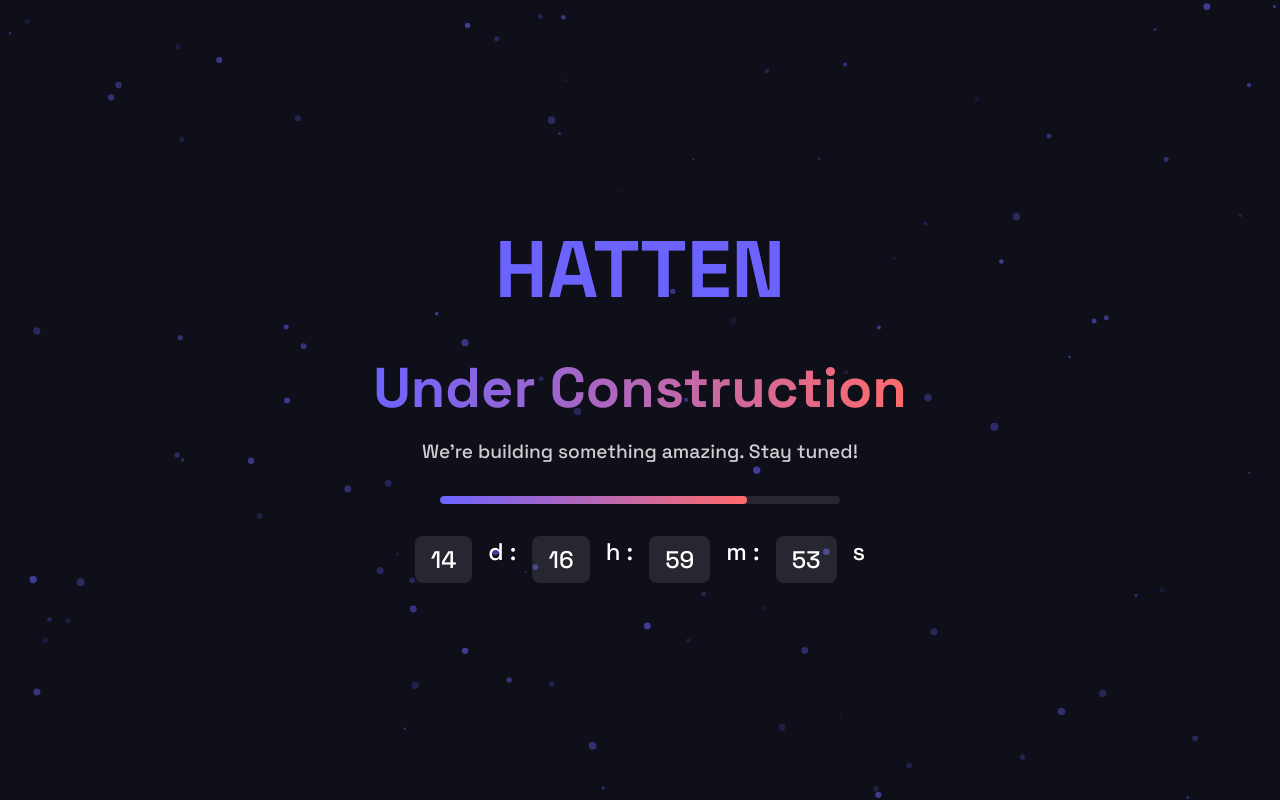
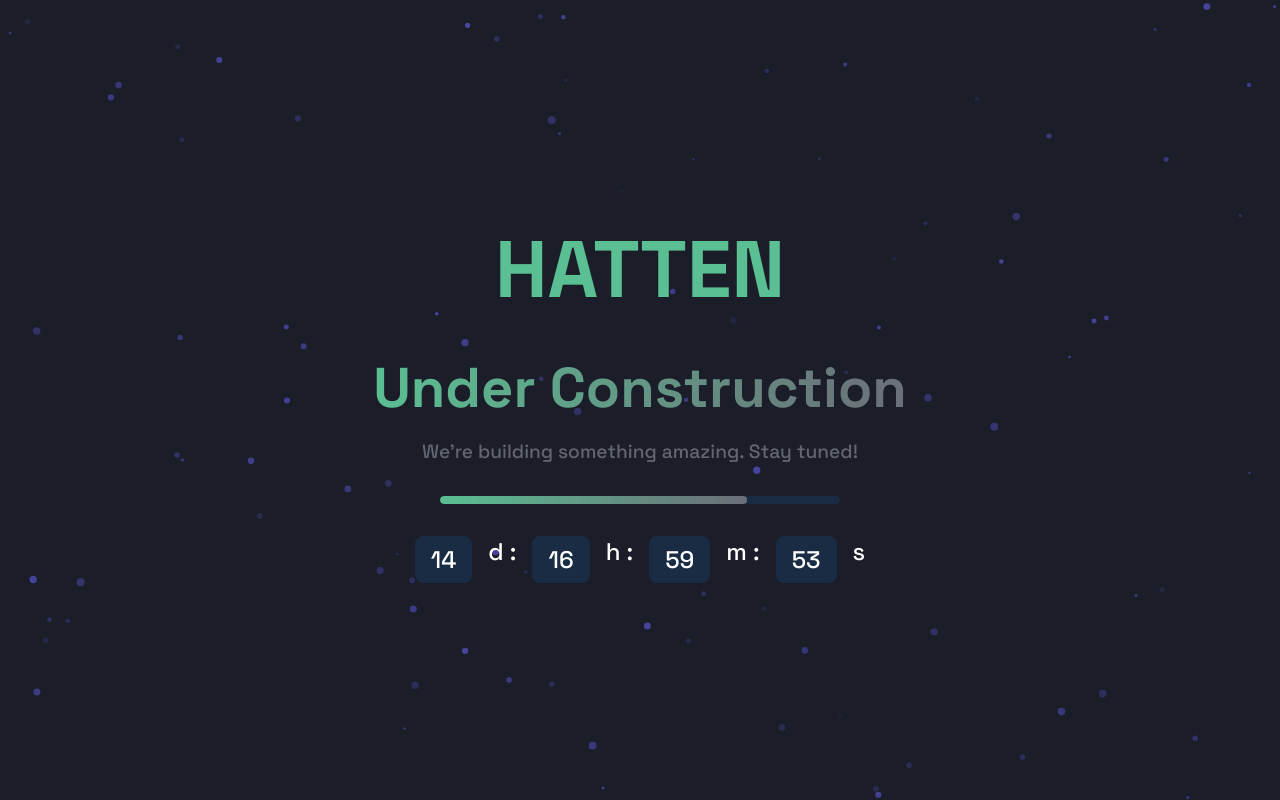
Before and after one commit to jo53torres/hatten, a plain HTML site: page index.html in a window 1280 px wide. Drawn offline with Linux system fonts and the light colour scheme.

Commit message:
Update styles.css

```diff
--- a/styles.css
+++ b/styles.css
@@ -6,8 +6,8 @@
 
 body {
     font-family: 'Space Grotesk', sans-serif;
-    background: #0f0f1a;
-    color: #fff;
+    background: #1B1E28; /* Raisin Black */
+    color: #FFFFFF;
     overflow: hidden;
     height: 100vh;
     display: flex;
@@ -25,13 +25,13 @@ body {
     font-size: 5rem;
     font-weight: 700;
     margin-bottom: 2rem;
-    color: #6c63ff;
+    color: #5ABF92; /* Mint */
 }
 
 .title {
     font-size: 3.5rem;
     margin-bottom: 1rem;
-    background: linear-gradient(90deg, #6c63ff, #ff6b6b);
+    background: linear-gradient(90deg, #5ABF92, #6C6E78); /* Mint to Gray */
     -webkit-background-clip: text;
     background-clip: text;
     color: transparent;
@@ -40,8 +40,9 @@ body {
 
 .subtitle {
     font-size: 1.2rem;
-    opacity: 0.8;
+    opacity: 0.9;
     margin-bottom: 2rem;
+    color: #6C6E78; /* Soft Gray */
     animation: fadeIn 2.5s ease-in-out;
 }
 
@@ -49,7 +50,7 @@ body {
     width: 100%;
     max-width: 400px;
     height: 8px;
-    background: rgba(255, 255, 255, 0.1);
+    background: #192C44; /* Dark Blue */
     border-radius: 10px;
     margin: 2rem auto;
     overflow: hidden;
@@ -58,7 +59,7 @@ body {
 .progress {
     height: 100%;
     width: 0;
-    background: linear-gradient(90deg, #6c63ff, #ff6b6b);
+    background: linear-gradient(90deg, #5ABF92, #6C6E78); /* Mint to Gray */
     border-radius: 10px;
     animation: progressAnimation 3s infinite ease-in-out;
 }
@@ -72,7 +73,7 @@ body {
 }
 
 .counter span {
-    background: rgba(255, 255, 255, 0.1);
+    background: #192C44;
     padding: 0.5rem 1rem;
     border-radius: 8px;
 }
```
